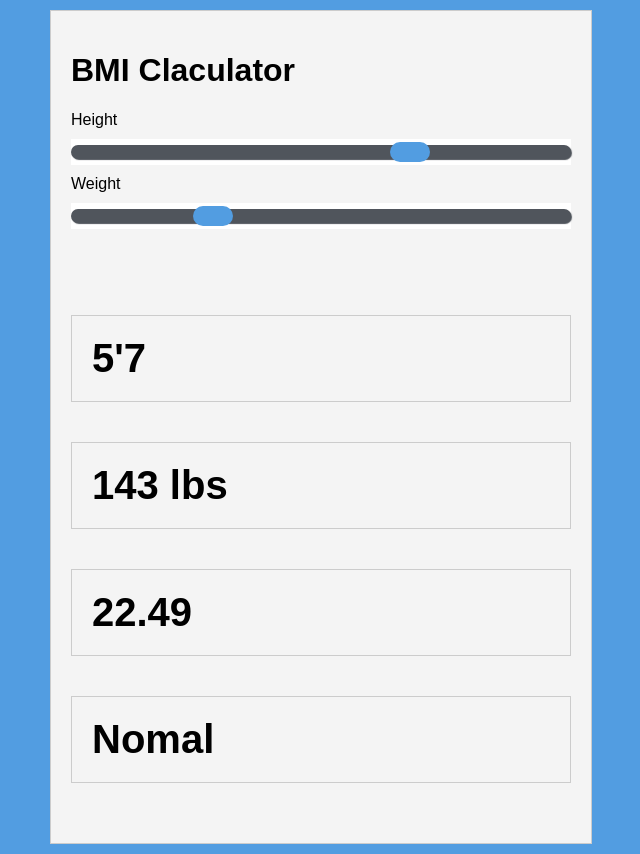
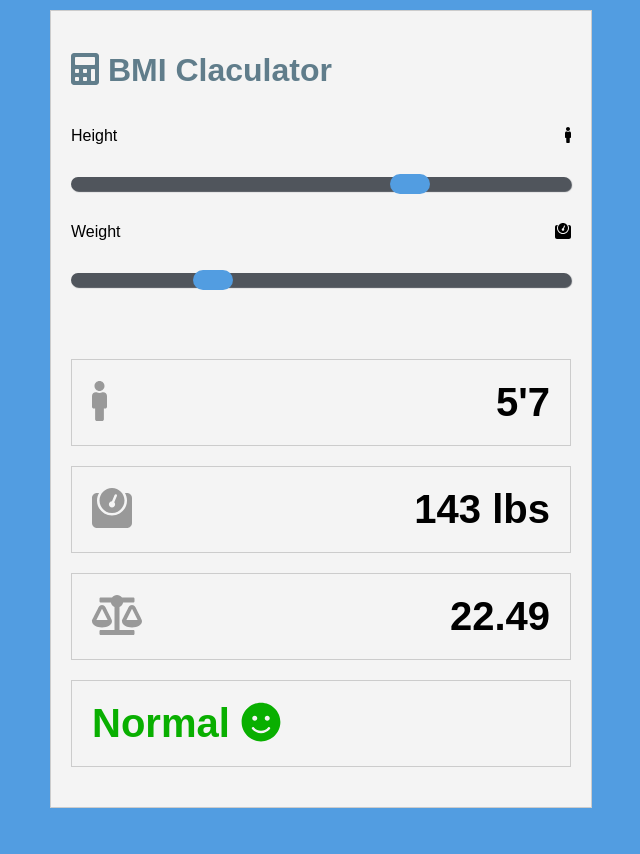
Before and after one commit to kk5190/bmi-app, a React (Create React App) app: page / in a window 1280 px wide. Shown: the whole page, without its empty margins (319-959 px from the left). After the commit the page ends 818 px from the top, so only its background shows below. Built offline with nearby package versions, Linux system fonts and the light colour scheme.

Commit message:
add font-awesom icons and styles

```diff
--- a/package.json
+++ b/package.json
@@ -3,10 +3,12 @@
   "version": "0.1.0",
   "private": true,
   "dependencies": {
+    "@fortawesome/fontawesome-svg-core": "^1.2.4",
+    "@fortawesome/free-solid-svg-icons": "^5.3.1",
+    "@fortawesome/react-fontawesome": "^0.1.3",
     "prop-types": "^15.6.2",
     "react": "^16.5.0",
     "react-dom": "^16.5.0",
-    "react-native-vector-icons": "^5.0.0",
     "react-scripts": "1.1.5"
   },
   "scripts": {
--- a/src/App.css
+++ b/src/App.css
@@ -9,9 +9,38 @@ body {
   border: #ccc solid 1px;
 }
 
-.output h3 {
+h1 {
+  color: #607d8b;
+}
+
+.label {
+  display: flex;
+  justify-content: space-between;
+  align-items: center;
+  padding: 0;
+  margin: 0;
+  font-weight: 500;
+}
+
+.block {
+  display: flex;
+  justify-content: space-between;
+  align-items: center;
   border: #ccc 1px solid;
   padding: 20px;
+  margin: 20px auto;
+}
+
+.block p {
+  margin: 0;
+  font-size: 40px;
+  padding: 0;
+  color: #999;
+}
+
+.output h3 {
+  margin: 0;
+  padding: 0;
   font-size: 40px;
 }
 
@@ -21,8 +50,15 @@ body {
   text-decoration: none;
 }
 
+.success {
+  color: #09AF00
+}
 .danger {
-  color: #AF1818;
+  color: #EE6002;
+}
+
+input {
+  background: #f4f4f4;
 }
 
 /* Raneg Input Styles https://www.cssportal.com/style-input-range/ */
--- a/src/App.js
+++ b/src/App.js
@@ -1,4 +1,7 @@
 import React, { Component } from 'react';
+import { FontAwesomeIcon } from '@fortawesome/react-fontawesome';
+import { faCalculator, faMale, faWeight } from '@fortawesome/free-solid-svg-icons'
+
 import './App.css';
 import Range from './Components/Range';
 import Output from './Components/Output';
@@ -8,7 +11,7 @@ class App extends Component {
     height: 170,
     weight: 65,
     bmi: 22.49,
-    bmiClass: 'Nomal'
+    bmiClass: 'Normal'
   }
 
   heightChangeHandler = (height) => {
@@ -34,14 +37,18 @@ class App extends Component {
   render() {
     return (
       <div className="App">
-        <h1>BMI Claculator</h1>
+        <h1><FontAwesomeIcon icon={faCalculator} /> BMI Claculator</h1>
         <form>
           <div>
-            <label>Height</label>
+            <div class="label">
+              <label>Height</label> <p><FontAwesomeIcon icon={faMale} /></p>
+            </div>
             <Range
               value={this.state.height}
               onChange={this.heightChangeHandler} />
-            <label>Weight</label>
+            <div class="label">
+              <label>Weight</label><p><FontAwesomeIcon icon={faWeight} /></p>
+            </div>
             <Range
               value={this.state.weight}
               onChange={this.weightChangeHandler} />
--- a/src/Components/Output.js
+++ b/src/Components/Output.js
@@ -1,4 +1,6 @@
 import React, { Component } from 'react';
+import { FontAwesomeIcon } from '@fortawesome/react-fontawesome';
+import { faWeight, faMale, faBalanceScale, faSmile, faSadCry } from '@fortawesome/free-solid-svg-icons'
 
 class Output extends Component {
   toFeet = (n) => {
@@ -20,10 +22,20 @@ class Output extends Component {
     const bmiClass = this.props.data.bmiClass;
     return (
       <div className="output">
-        <h3>{height}</h3>
-        <h3>{weight} lbs</h3>
-        <h3>{bmi}</h3>
-        <h3 className={(this.props.data.bmiClass === "Obese") ? "danger" : ""}>{bmiClass} {(this.props.data.bmiClass === "Obese") ? <a href='https://someproductsite.com'>What can I do?</a> : ""}</h3>
+        <div class="block">
+          <p><FontAwesomeIcon icon={faMale} /></p><h3>{height}</h3>
+        </div>
+        <div class="block">
+          <p><FontAwesomeIcon icon={faWeight} /></p><h3>{weight} lbs</h3>
+        </div>
+        <div class="block">
+          <p><FontAwesomeIcon icon={faBalanceScale} /></p><h3> {bmi}</h3>
+        </div>
+        <div class="block">
+          <h3 className={(this.props.data.bmiClass === "Normal") ? "success" : "danger"}>
+          {bmiClass} {(this.props.data.bmiClass === "Normal") ? "" : <a href='https://www.cigna.com/takecontrol/tc/bmi/' target="_blank">What can I do?</a>}  <FontAwesomeIcon icon={(this.props.data.bmiClass === "Normal") ? faSmile : faSadCry} />
+          </h3>
+        </div>
       </div>
     );
   }
```
Also changed, not shown: 1 other file (tests, documents, lock files or other folders).
